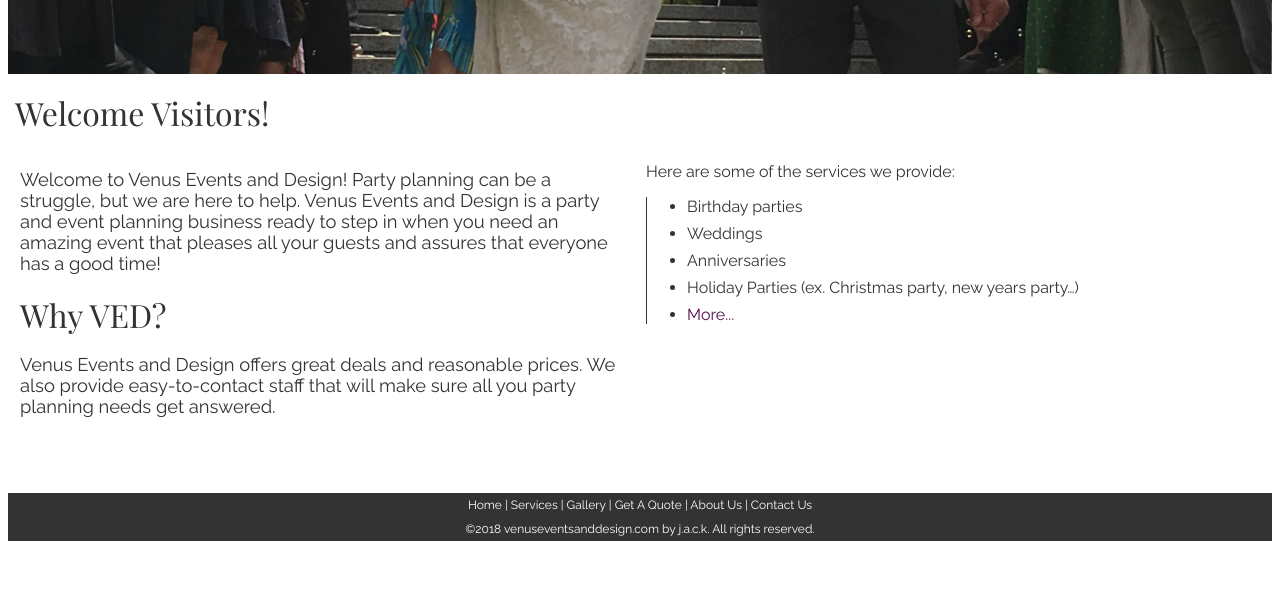
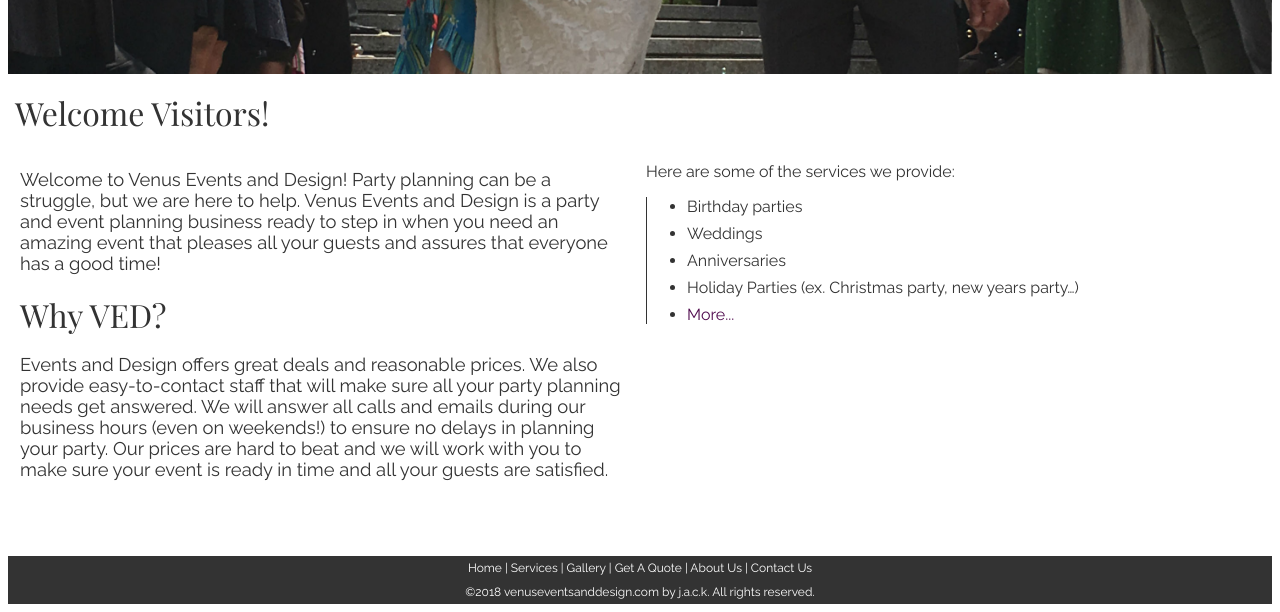
Before and after one commit to venus-events-and-design/venuseventsanddesign.github.io, a plain HTML site: page index.html in a window 1280 px wide. Shown: the part 688-1300 px from the top of the page. Before the commit the page ends 1237 px from the top, so only its background shows below. Drawn offline with nearby package versions, Linux system fonts and the light colour scheme.

Commit message:
Update index.html

```diff
--- a/index.html
+++ b/index.html
@@ -54,7 +54,10 @@
                     <p>Welcome to Venus Events and Design! Party planning can be a struggle, but we are here to help. Venus Events and Design is a party and event planning business ready to step in when you need an amazing event that pleases all your guests and assures that everyone has a good time!</p>
 
                     <div class="heading"> Why VED? </div>
-                    <p>Venus Events and Design offers great deals and reasonable prices. We also provide easy-to-contact staff that will make sure all you party planning needs get answered.</p>
+                    <p> Events and Design offers great deals and reasonable prices. We also provide easy-to-contact staff that will make sure all your party planning needs get answered. We will answer all calls and emails during our business hours (even on weekends!) to ensure no
+ delays in planning your party. Our prices are hard to beat and we will work with you to make sure your event is ready in time and all your guests are satisfied.
+
+</p>
 
                 </div>
             </td>
```
